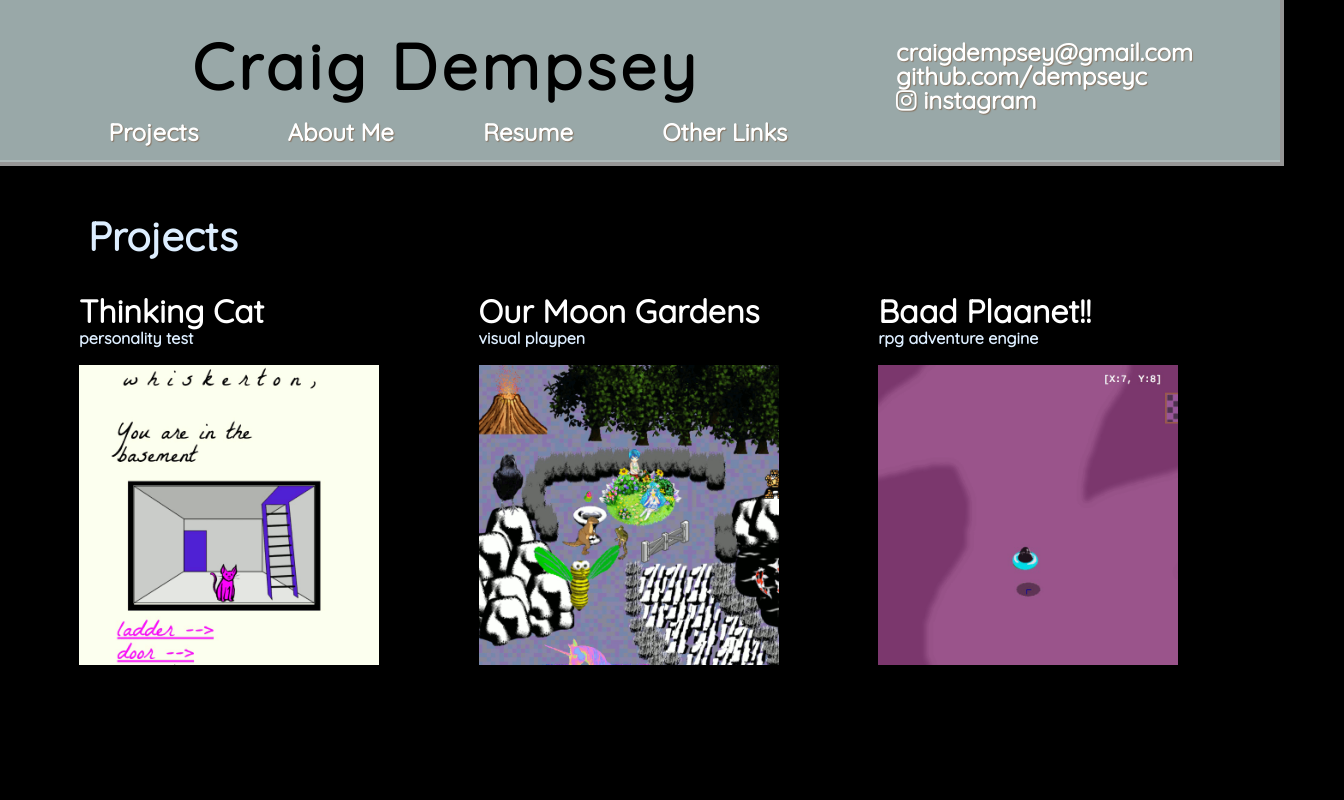
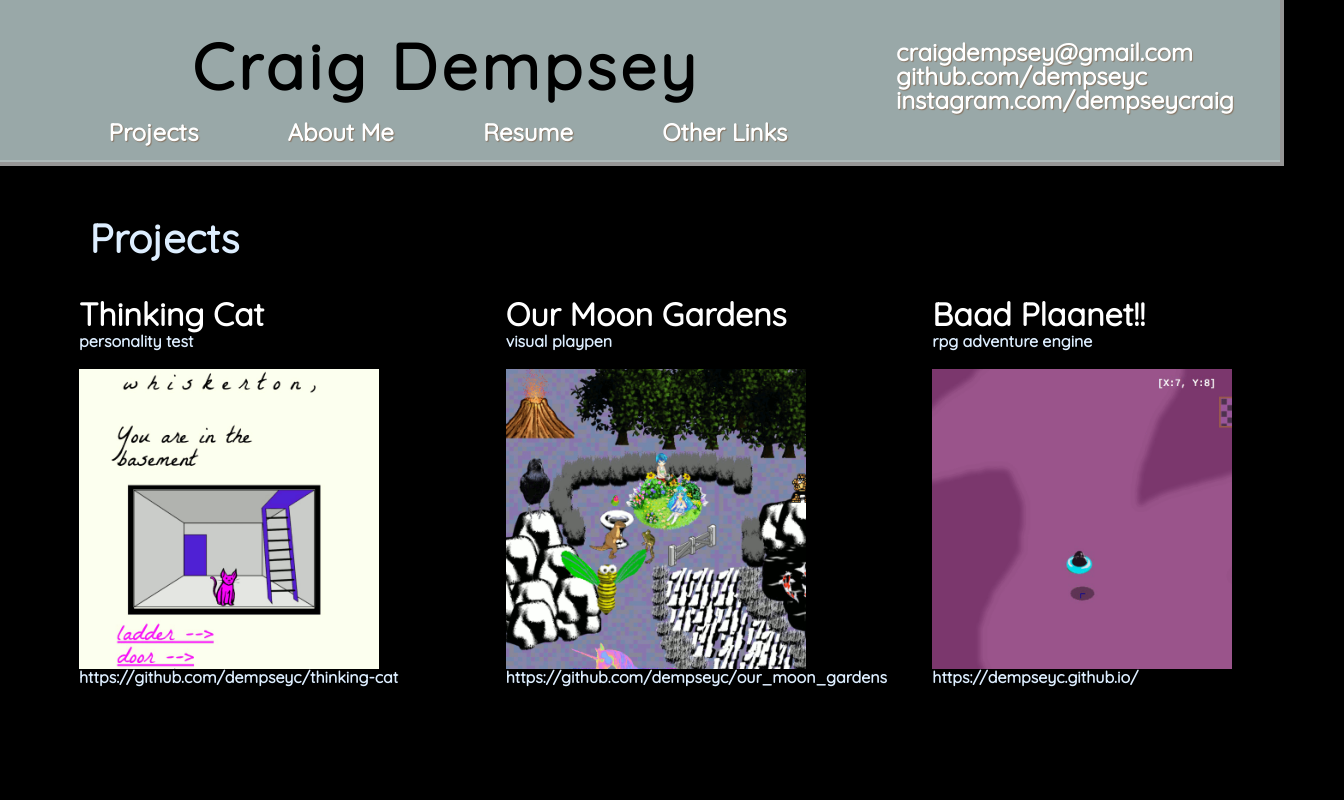
Before and after one commit to dempseyc/clldportfolio, a plain HTML site: page index.html in a window 1280 px wide. Shown: the top 800 px of the page, 1344 px wide, since content can reach past the window. Drawn offline with Linux system fonts and the light colour scheme.

Commit message:
add github links and about

```diff
--- a/index.html
+++ b/index.html
@@ -21,7 +21,7 @@
       <nav>
         <ul>
           <li><a href="#projects">Projects</a></li>
-          <li><a href="#non-dev">About Me</a></li>
+          <li><a href="#about-me">About Me</a></li>
           <li><a href="#resume">Resume</a></li>
           <li><a href="#non-dev">Other Links</a></li>
         </ul>
@@ -39,11 +39,13 @@
 
       </div> <!-- home -->
 
+      <div id="about-me" class="content-item">
+        <h2>About</h2>
+        <p>I love coding and building projects with super-smart, super-creative, and thoughful people.  I love to learn and to think.  Get in touch with me, and let me bring my artistry, skills, empathy, and passion to your team. </p>
+      </div>
+
       <div id="resume" class="content-item">
         <h2>Resume</h2>
-        <div class="r-shadow" height="1056px" width="816px"></div>
-        <div class="r-unshadow" height="1056px" width="816px"></div>
-        <div class="r-one">
           <img src = "./public/images/cld_resume20171001wd.jpg" height="1056px" width="816px"/>
         </div>
       </div> <!-- resume -->
@@ -55,23 +57,29 @@
           <h3>laptop rock 1999-2008</h3>
           <a href="https://open.spotify.com/artist/7tX9RcCbGuLFROHPL2ri9r"><img src="./public/images/starsaseyeseof.jpg"></a>
         </div>
+
         <div class="proj-elem">
           <a href="http://bulldozier.com/">Bulldozier</a>
           <h3>laptop rock 2008-2010</h3>
           <a href="http://bulldozier.com/"><img src="./public/images/bulldozierlo.jpg"></a>
         </div>
+
         <div class="proj-elem">
           <a href="http://thelifestyle.info/statuette/">Statuette</a>
           <h3>songs, band 2010-2017</h3>
           <a href="http://thelifestyle.info/statuette/"><img src="./public/images/statsmallmouldings.gif"></a>
         </div>
+
       </div> <!-- non-dev -->
 
       <contact>
         <ul>
+          <!-- defer mailto to a copy email address prompt -->
           <li><a href="mailto:craigdempsey@gmail.com">craigdempsey@gmail.com</a></li>
           <li><a href="https://github.com/dempseyc?tab=repositories">github.com/dempseyc</a></li>
-          <li><a href="https://www.instagram.com/dempseycraig/" class="fa fa-instagram"></a> instagram</li>
+          <!-- does this now include the 'intagram string' ? -->
+          <!-- yes but fails style test -->
+          <li><a href="https://www.instagram.com/dempseycraig/">instagram.com/dempseycraig</a></li>
         </ul>
       </contact>
 
--- a/projects.js
+++ b/projects.js
@@ -18,6 +18,6 @@ var projects = [
     "heading": "rpg adventure engine",
     "thumbnail": "baad_planet_thumb.gif",
     "link": "https://dempseyc.github.io/",
-    "githublink": ""
+    "githublink": "https://dempseyc.github.io/"
   }
 ]
--- a/script.js
+++ b/script.js
@@ -7,13 +7,16 @@ $(document).ready(function(){
     let heading = item["heading"];
     let title = item["title"];
     let IMGhref = item["thumbnail"];
-    let LNK = item["link"];
-    let IMG = $('<a href="'+LNK+'"><img src="./public/images/'+IMGhref+'"></a>');
-    let aREF = $('<a href="'+LNK+'">'+title+'</a>');
+    let LINK = item["link"];
+    let GHLINK = item["githublink"];
+    let IMG = $('<a href="'+LINK+'"><img src="./public/images/'+IMGhref+'"></a>');
+    let aREF = $('<a href="'+LINK+'">'+title+'</a>');
     let headTXT = $('<h3>'+heading+'</h3>');
+    let head4TXT = $('<h4>'+GHLINK+'</h4>');
     DIV.append(aREF);
     DIV.append(headTXT);
     DIV.append(IMG);
+    DIV.append(head4TXT);
     Projs.append(DIV);
   })
 
--- a/style.css
+++ b/style.css
@@ -139,7 +139,7 @@ name {
   display: flex-box;
   flex-direction: column;
   justify-content: flex-end;
-  position: absolute;
+  position: relative;
   left: 5%;
 }
 
```
